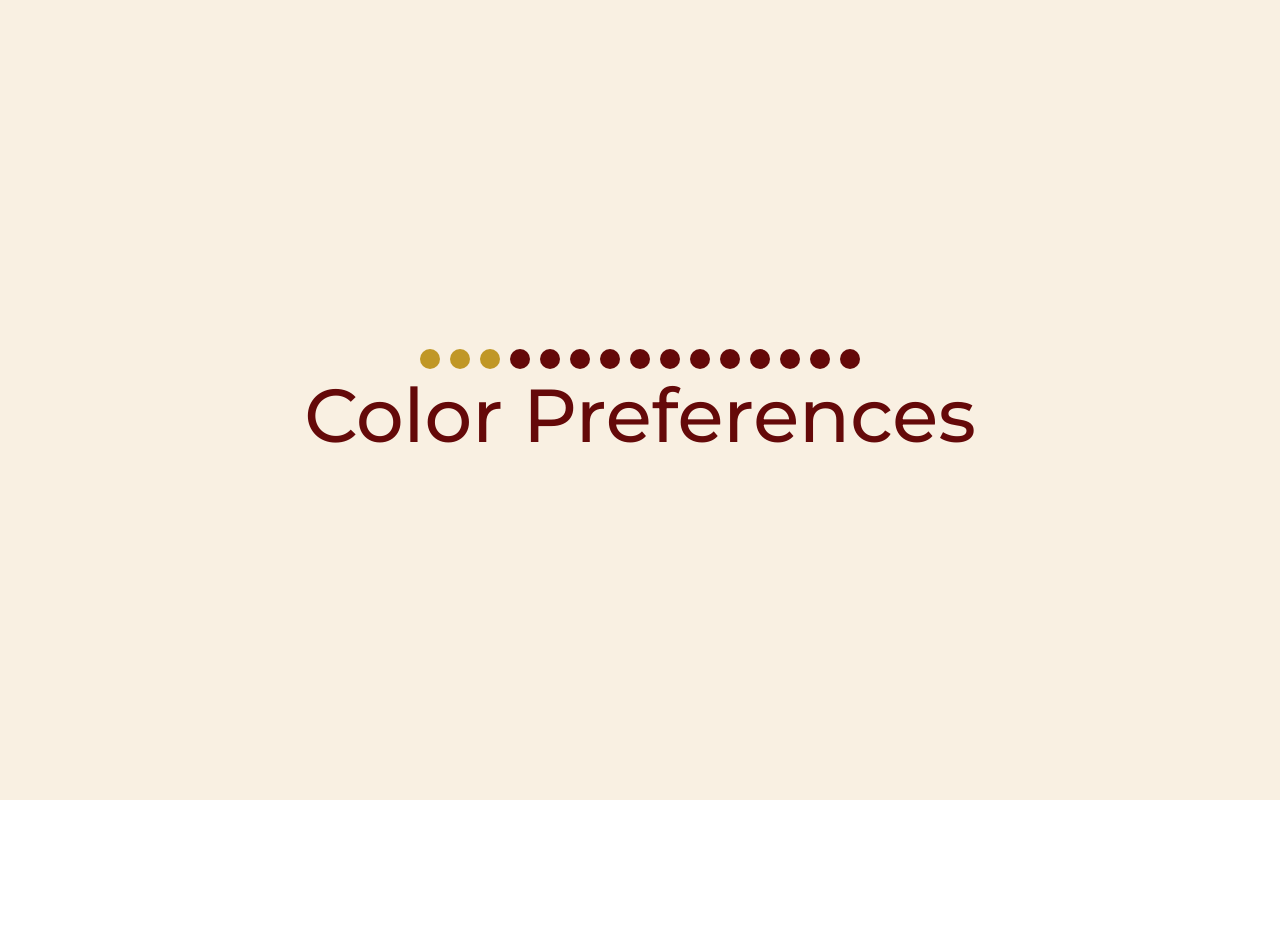
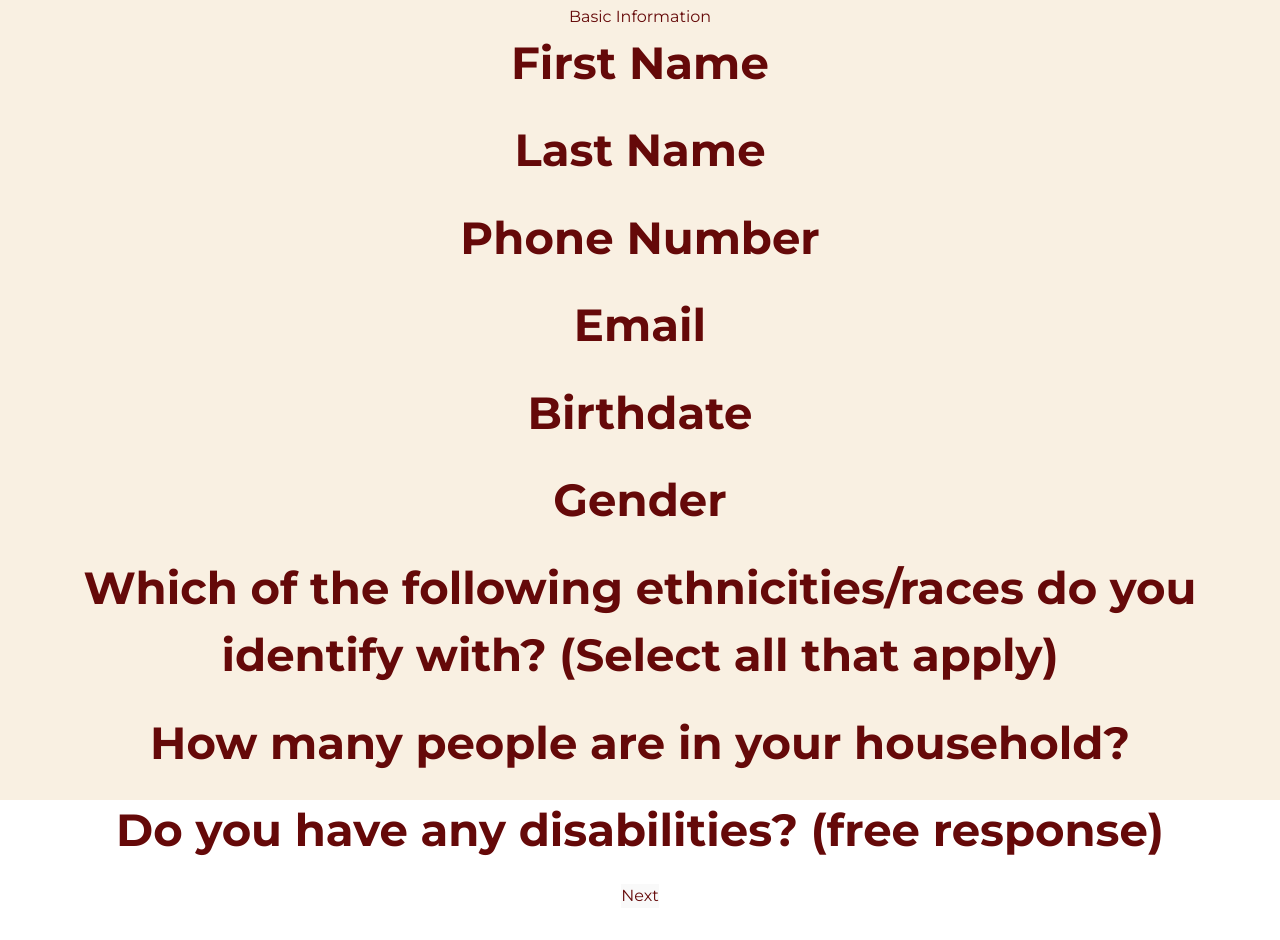
Before and after one commit to susiekim101/hack2impact, a React (Vite) app: page /quiz in a window 1280 px wide. Before the commit the page ends 800 px from the top, so only its background shows below. Built offline with nearby package versions, Linux system fonts and the light colour scheme; no server answers.

Commit message:
Set up quiz navigation

```diff
--- a/src/components/quizBar.jsx
+++ b/src/components/quizBar.jsx
@@ -1,22 +1,16 @@
-import styles from '../css/QuizBar.module.css';
+import styles from "../css/QuizBar.module.css";
 
-const QuizBar = ({currentQuestion}) => {
-  const totalQuestions = 15;
+const QuizBar = ({ currentQuestion }) => {
+  const totalQuestions = 25;
   const circles = [];
 
-  for(let i = 0; i < totalQuestions; i++) {
-      const isActive = i < currentQuestion;
-      circles.push(
-          <div key={i}
-          className={isActive ? styles.completed : styles.remaining}/>
-      );
+  for (let i = 0; i < totalQuestions; i++) {
+    const isActive = i < currentQuestion;
+    circles.push(
+      <div key={i} className={isActive ? styles.completed : styles.remaining} />
+    );
   }
-  return(
-    <div className={styles.row}>
-        {circles}
-    </div>
-
-  );
+  return <div className={styles.row}>{circles}</div>;
 };
 
 export default QuizBar;
--- a/src/pages/Login.jsx
+++ b/src/pages/Login.jsx
@@ -58,7 +58,7 @@ export default function Login() {
         <button type="submit">Submit</button>
       </form>
       <button onClick={handleGoogleLogin}>Log in with Google</button>
-      {error && <p tyle={{ color: "red" }}>{error}</p>}
+      {error && <p style={{ color: "red" }}>{error}</p>}
 
       <Link to="/signup">Don't have an account? Sign up</Link>
     </div>
--- a/src/pages/Quiz.jsx
+++ b/src/pages/Quiz.jsx
@@ -1,13 +1,67 @@
+import { useState } from "react";
 import QuizBar from "../components/QuizBar.jsx";
 import QuizTitle from "../components/QuizTitle.jsx";
+import quizQuestions from "../quizQuestions.js";
+
+const allQuestions = quizQuestions.flatMap((section) =>
+  section.questions.map((q) => ({ ...q, sectionTitle: section.section }))
+);
+
+const firstSectionTitle = quizQuestions[0].section;
+const firstSectionQuestions = allQuestions.filter(
+  (q) => q.sectionTitle === firstSectionTitle
+);
 
 function Quiz() {
-  return (
+  const [questionIndex, setQuestionIndex] = useState(0);
+
+  const isInFirstSection = questionIndex < firstSectionQuestions.length;
+
+  const progressQuestionNumber = isInFirstSection
+    ? 1
+    : questionIndex - firstSectionQuestions.length + 2;
+
+  const currentQuestion = allQuestions[questionIndex];
+
+  const renderFirstSection = (
     <>
-      <QuizBar currentQuestion={3} />
-      <QuizTitle title="Color Preferences" />
+      <QuizBar currentQuestion={progressQuestionNumber} />
+      <QuizTitle title={firstSectionTitle} />
+      <h2>{firstSectionTitle}</h2>
+      {firstSectionQuestions.map((question, idx) => (
+        <p key={idx}>{question.label}</p>
+      ))}
+      <button onClick={() => setQuestionIndex(firstSectionQuestions.length)}>
+        Next
+      </button>
     </>
   );
+
+  const renderOtherQuestions = (
+    <>
+      <QuizBar currentQuestion={progressQuestionNumber} />
+      <QuizTitle title={currentQuestion.sectionTitle} />
+      <p>{currentQuestion.label}</p>
+      <button
+        onClick={() => setQuestionIndex((prev) => Math.max(prev - 1, 0))}
+        disabled={questionIndex === 0}
+      >
+        Previous
+      </button>
+      <button
+        onClick={() =>
+          setQuestionIndex((prev) =>
+            Math.min(prev + 1, allQuestions.length - 1)
+          )
+        }
+        disabled={questionIndex === allQuestions.length - 1}
+      >
+        Next
+      </button>
+    </>
+  );
+
+  return <>{isInFirstSection ? renderFirstSection : renderOtherQuestions}</>;
 }
 
 export default Quiz;
--- a/src/pages/Signup.jsx
+++ b/src/pages/Signup.jsx
@@ -58,7 +58,7 @@ export default function Signup() {
         <button type="submit">Submit</button>
       </form>
       <button onClick={handleGoogleSignup}>Sign up with Google</button>
-      {error && <p tyle={{ color: "red" }}>{error}</p>}
+      {error && <p style={{ color: "red" }}>{error}</p>}
       <Link to="/login">Already have an account? Log in</Link>
     </div>
   );
--- a/src/quizQuestions.js
+++ b/src/quizQuestions.js
@@ -1,6 +1,6 @@
 const questions = [
   {
-    section: "Section 0: Basic Information",
+    section: "Basic Information",
     questions: [
       { id: "firstName", type: "text", label: "First Name" },
       { id: "lastName", type: "text", label: "Last Name" },
@@ -43,7 +43,7 @@ const questions = [
   },
 
   {
-    section: "Section 1: Color/Texture/Scent Preferences",
+    section: "Preferences",
     questions: [
       {
         id: "colorPalettes",
@@ -170,7 +170,7 @@ const questions = [
   },
 
   {
-    section: "Section 2: Sensory Triggers",
+    section: "Sensory Triggers",
     questions: [
       {
         id: "sensoryTriggers",
@@ -194,7 +194,7 @@ const questions = [
   },
 
   {
-    section: "Section 3: Layout & Safety",
+    section: "Layout & Safety",
     questions: [
       {
         id: "layoutSafety",
@@ -247,7 +247,7 @@ const questions = [
   },
 
   {
-    section: "Section 4: Furniture & Decor Preferences",
+    section: "Furniture & Decor Preferences",
     questions: [
       {
         id: "furnitureStyle",
```
Also changed, not shown: src/components/QuizTitle.jsx (+9 -9 lines).
